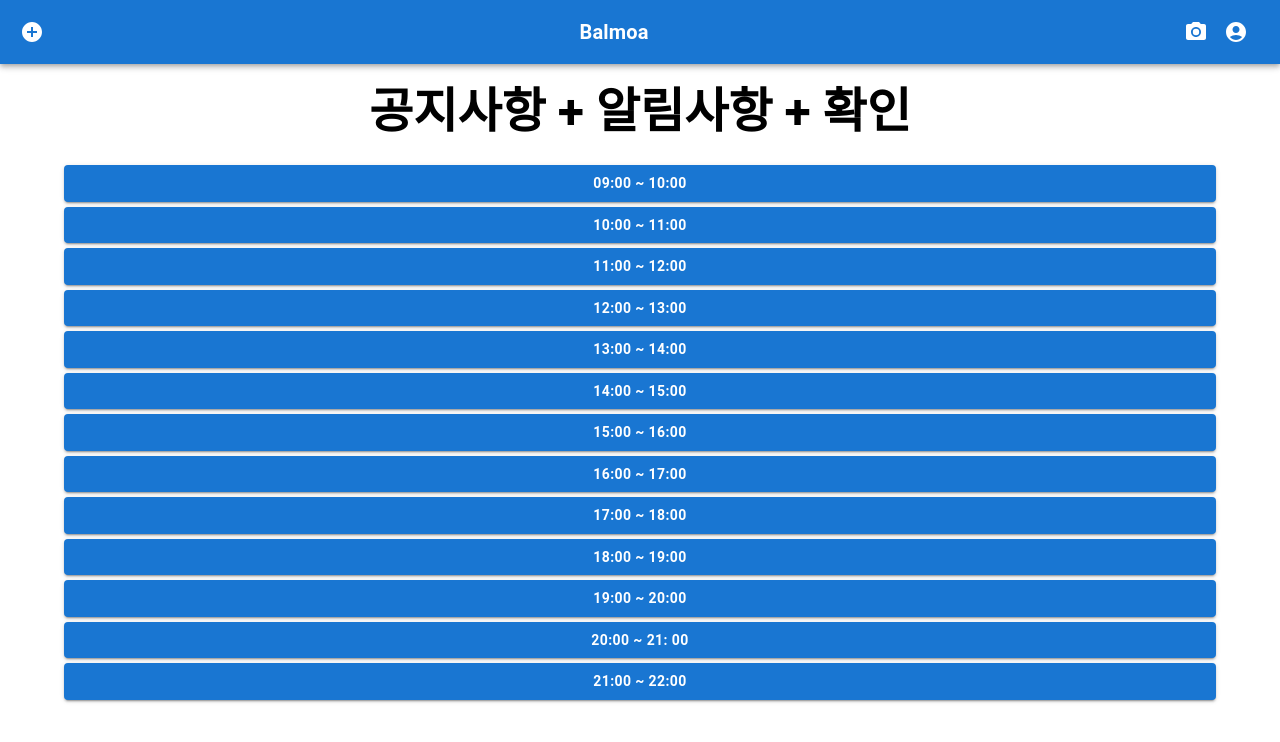
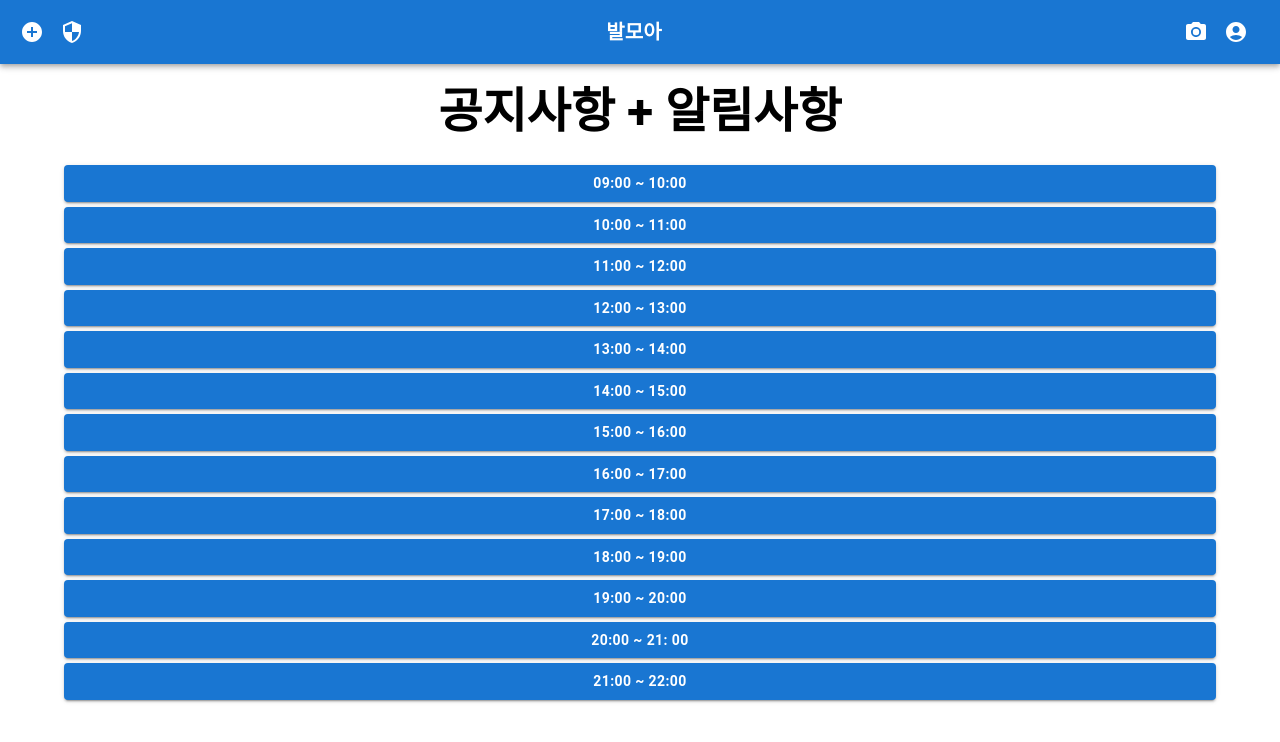
Before and after one commit to hrxgxs/project_balmoa, a React (Create React App) app: page /Home in a window 1280 px wide. Shown: the top 742 px of the page. Built offline with nearby package versions, Linux system fonts and the light colour scheme.

Commit message:
components add login signup

```diff
--- a/package.json
+++ b/package.json
@@ -6,7 +6,7 @@
     "@emotion/react": "^11.11.1",
     "@emotion/styled": "^11.11.0",
     "@mui/icons-material": "^5.14.11",
-    "@mui/material": "^5.14.10",
+    "@mui/material": "^5.14.18",
     "@testing-library/jest-dom": "^5.17.0",
     "@testing-library/react": "^13.4.0",
     "@testing-library/user-event": "^13.5.0",
@@ -14,6 +14,7 @@
     "react": "^18.2.0",
     "react-bootstrap": "^2.8.0",
     "react-dom": "^18.2.0",
+    "react-router-dom": "^6.19.0",
     "react-scripts": "5.0.1",
     "web-vitals": "^2.1.4",
     "workbox-background-sync": "^6.6.0",
--- a/src/App.js
+++ b/src/App.js
@@ -1,36 +1,17 @@
 import React from 'react';
-import { AppBar, Toolbar, IconButton, Typography, Container } from '@mui/material';
-import CameraAltIcon from '@mui/icons-material/CameraAlt';
-import AddCircleIcon from '@mui/icons-material/AddCircle';
-import AccountCircleIcon from '@mui/icons-material/AccountCircle';
-import TimeTable from './components/TimeTable';
-
+import { Route, Routes } from "react-router-dom";
+import Home from './components/Home';
+import SequrityPage from './components/SequrityPage';
+import Login from './components/Login';
+import SignUp from './components/SignUp';
 function App() {
   return (
-    <div>
-      <AppBar position="static">
-        <Toolbar>
-          <IconButton edge="start" color="inherit" aria-label="menu">
-            <AddCircleIcon />
-          </IconButton>
-          <Typography variant="h6" style={{ flexGrow: 1, textAlign:'center', fontWeight:'bold' }}>
-            Balmoa
-          </Typography>
-          <IconButton color = "inherit">
-            <CameraAltIcon/>
-          </IconButton>
-          <IconButton color="inherit">
-            <AccountCircleIcon />
-          </IconButton>
-        </Toolbar>
-      </AppBar>
-      <Container>
-        <Typography variant="h3" style={{ flexGrow: 1, textAlign:'center', fontWeight:'bold', marginTop:'20px' }}>
-          공지사항 + 알림사항 + 확인
-        </Typography>
-      </Container>
-      <TimeTable/>
-    </div>
+    <Routes>
+      <Route path="/" element={<Login />} />
+      <Route path="/SignUp" elements={<SignUp />} />
+      <Route path="/Home" element={<Home />} />
+      <Route path="/SequrityPage" element={<SequrityPage />} />
+    </Routes>
   );
 }
 
--- /dev/null
+++ b/src/components/Home.js
@@ -0,0 +1,46 @@
+import React from 'react'
+import { AppBar, Toolbar, IconButton, Typography, Container, Button } from '@mui/material';
+import CameraAltIcon from '@mui/icons-material/CameraAlt';
+import AddCircleIcon from '@mui/icons-material/AddCircle';
+import AccountCircleIcon from '@mui/icons-material/AccountCircle';
+import SecurityIcon from '@mui/icons-material/Security';
+import TimeTable from './TimeTable';
+import { useNavigate } from 'react-router-dom';
+
+const Home = () => {
+    const goPage = useNavigate();
+    const goToSequrity = () => {
+        goPage('/SequrityPage');
+    }
+    return (
+        <div>
+            <AppBar position="static">
+                <Toolbar>
+                    <IconButton edge="start" color="inherit" aria-label="menu">
+                        <AddCircleIcon />
+                    </IconButton>
+                    <IconButton color = "inherit" onClick={goToSequrity}>
+                        <SecurityIcon/>
+                    </IconButton>
+                    <Typography variant="h6" style={{ flexGrow: 1, textAlign:'center', fontWeight:'bold' }}>
+                    발모아
+                    </Typography>
+                    <IconButton color = "inherit">
+                        <CameraAltIcon/>
+                    </IconButton>
+                    <IconButton color="inherit">
+                        <AccountCircleIcon />
+                    </IconButton>
+                </Toolbar>
+            </AppBar>
+            <Container>
+                <Typography variant="h3" style={{ flexGrow: 1, textAlign:'center', fontWeight:'bold', marginTop:'20px' }}>
+                    공지사항 + 알림사항
+                </Typography>
+            </Container>
+            <TimeTable/>
+        </div>
+  )
+}
+
+export default Home
--- /dev/null
+++ b/src/components/Login.js
@@ -0,0 +1,11 @@
+import React from 'react'
+
+const Login = () => {
+  return (
+    <div>
+
+    </div>
+  )
+}
+
+export default Login
--- /dev/null
+++ b/src/components/SequrityPage.js
@@ -0,0 +1,11 @@
+import React from 'react'
+
+const SequrityPage = () => {
+  return (
+    <div>
+
+    </div>
+  )
+}
+
+export default SequrityPage
--- a/src/index.js
+++ b/src/index.js
@@ -4,11 +4,14 @@ import './index.css';
 import App from './App';
 import * as serviceWorkerRegistration from './serviceWorkerRegistration';
 import reportWebVitals from './reportWebVitals';
+import { BrowserRouter } from "react-router-dom";
 
 const root = ReactDOM.createRoot(document.getElementById('root'));
 root.render(
   <React.StrictMode>
-    <App />
+    <BrowserRouter>
+      <App />
+    </BrowserRouter>
   </React.StrictMode>
 );
 
```
Also changed, not shown: src/App.css (+0 -35 lines), src/components/SignUp.js (added), 1 other file (tests, documents, lock files or other folders).
